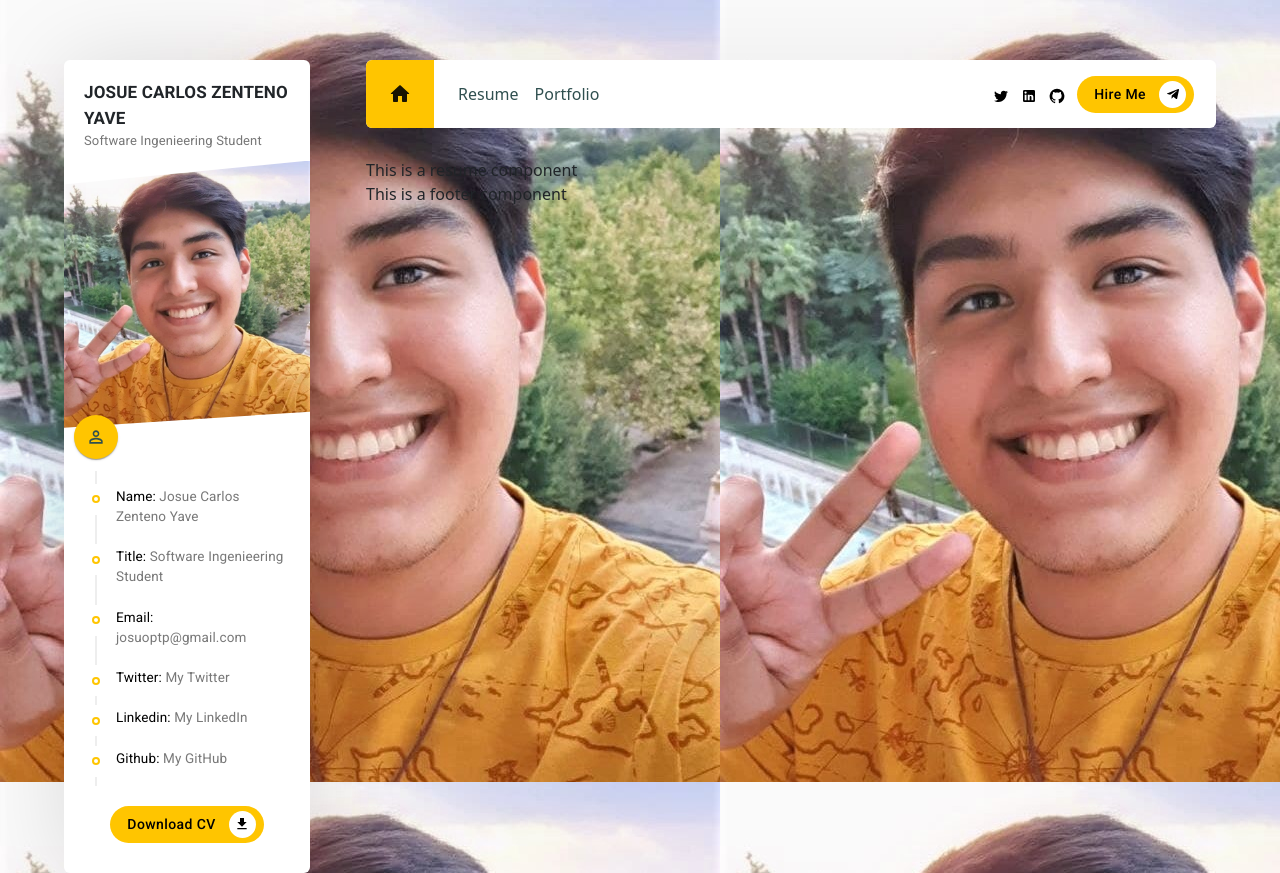
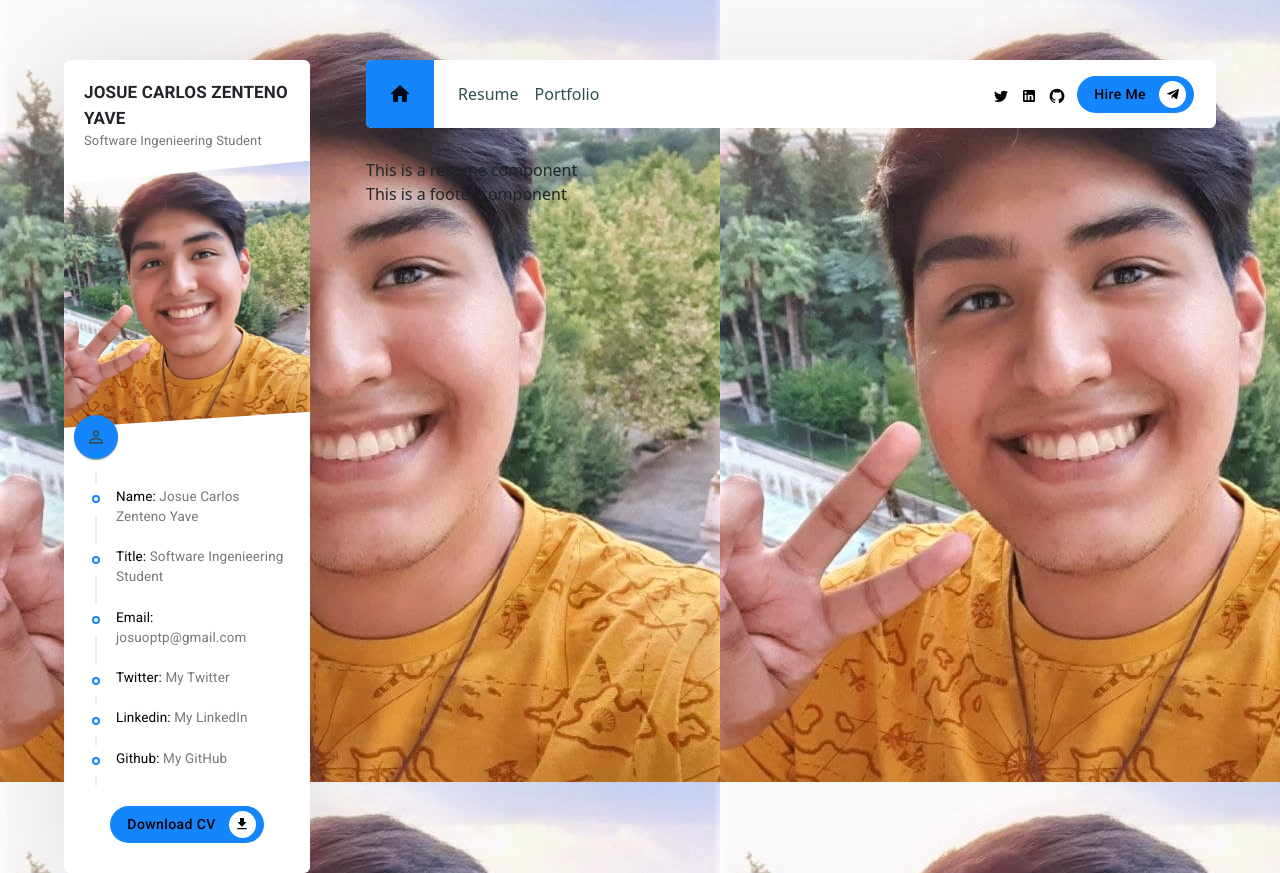
Before and after one commit to Josue-Zenteno/MyPersonalWebPage, a React (Create React App) app: page / in a window 1280 px wide. Built offline with nearby package versions, Linux system fonts and the light colour scheme.

Commit message:
App.css v0.0.2
Changed the main color

```diff
--- a/src/App.css
+++ b/src/App.css
@@ -1,5 +1,5 @@
 :root {
-  --main-color: #ffc500;
+  --main-color: #1585fd;
 }
 
 /* Margins and Paddings */
```
